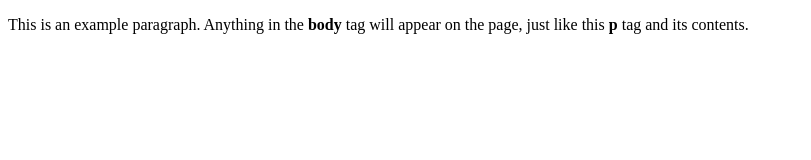
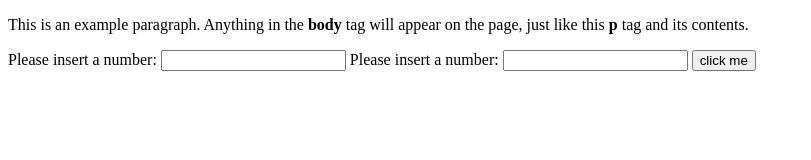
Before and after one commit to gfetisoff/gfetisoff.github.io, a plain HTML site: page index.html in a window 1280 px wide. Shown: the whole page, without its empty margins (0-811 px from the left). Drawn offline with Linux system fonts and the light colour scheme.

Commit message:
Update index.html

```diff
--- a/index.html
+++ b/index.html
@@ -5,5 +5,11 @@
   </head>
   <body>
     <p>This is an example paragraph. Anything in the <strong>body</strong> tag will appear on the page, just like this <strong>p</strong> tag and its contents.</p>
-  </body>
+  <script src="script.js" type="text/javascript"></script>
+<form>
+Please insert a number: <input type="text" id="numberin1">
+Please insert a number: <input type="text" id="numberin2">
+<input id="onclick" type="button" value="click me" onclick="addnum();"/> </input>
+</form>
+</body>
 </html>
```
